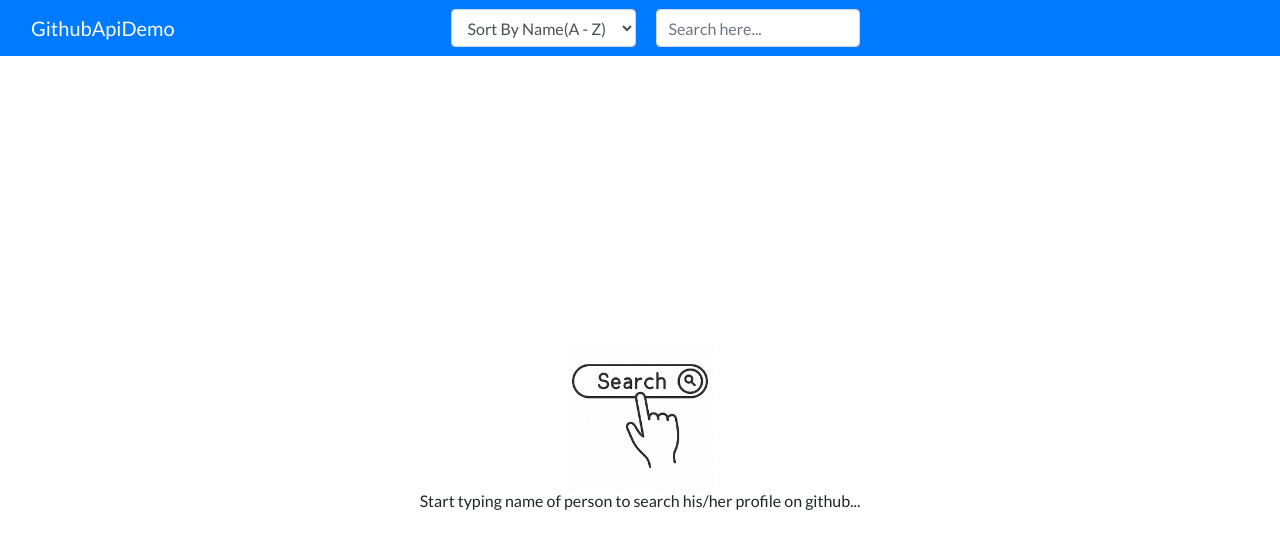
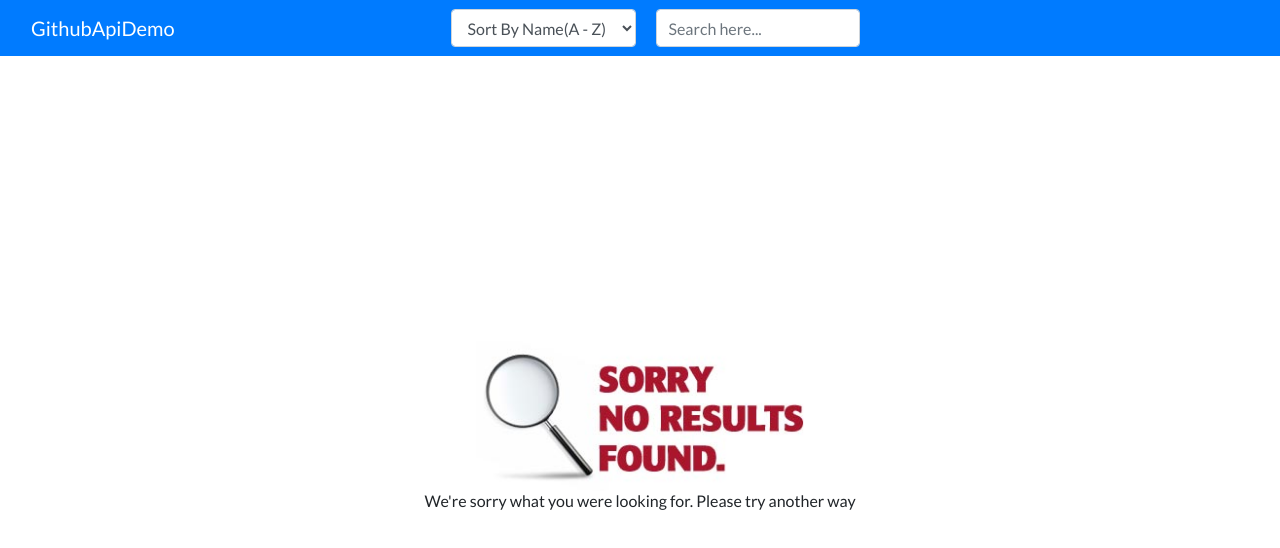
Before and after one commit to GauravPatil29/github-api-demo, an Angular app: page / in a window 1280 px wide. Shown: the top 548 px of the page. Built offline with nearby package versions, Linux system fonts and the light colour scheme.

Commit message:
added no-results screen-view

```diff
--- a/src/app/app.component.html
+++ b/src/app/app.component.html
@@ -32,7 +32,8 @@
         <h6>Start typing name of person to search his/her profile on github...</h6>
     </div>
     <div *ngSwitchCase="1" class="no-results">
-        NO_RESULTS
+        <img src="assets/no-results.jpg" height="150px"><br>
+        <h6>We're sorry what you were looking for. Please try another way</h6>
     </div>
     <div *ngSwitchCase="2" class="loading">
         LOADING
--- a/src/app/app.component.ts
+++ b/src/app/app.component.ts
@@ -6,7 +6,7 @@ import { Component } from '@angular/core';
   styleUrls: ['./app.component.scss']
 })
 export class AppComponent {
-  status: Status = Status.NO_INPUT;
+  status: Status = Status.NO_RESULTS;
   error: String;
 }
 
--- a/src/styles.scss
+++ b/src/styles.scss
@@ -20,7 +20,12 @@ body,
     text-align: center;
 }
 
-.no-results {}
+.no-results {
+    width: 100vw;
+    display: inline-block;
+    vertical-align: middle;
+    text-align: center;
+}
 
 .loading {}
 
```
Also changed, not shown: src/assets/no-results.jpg (added).
